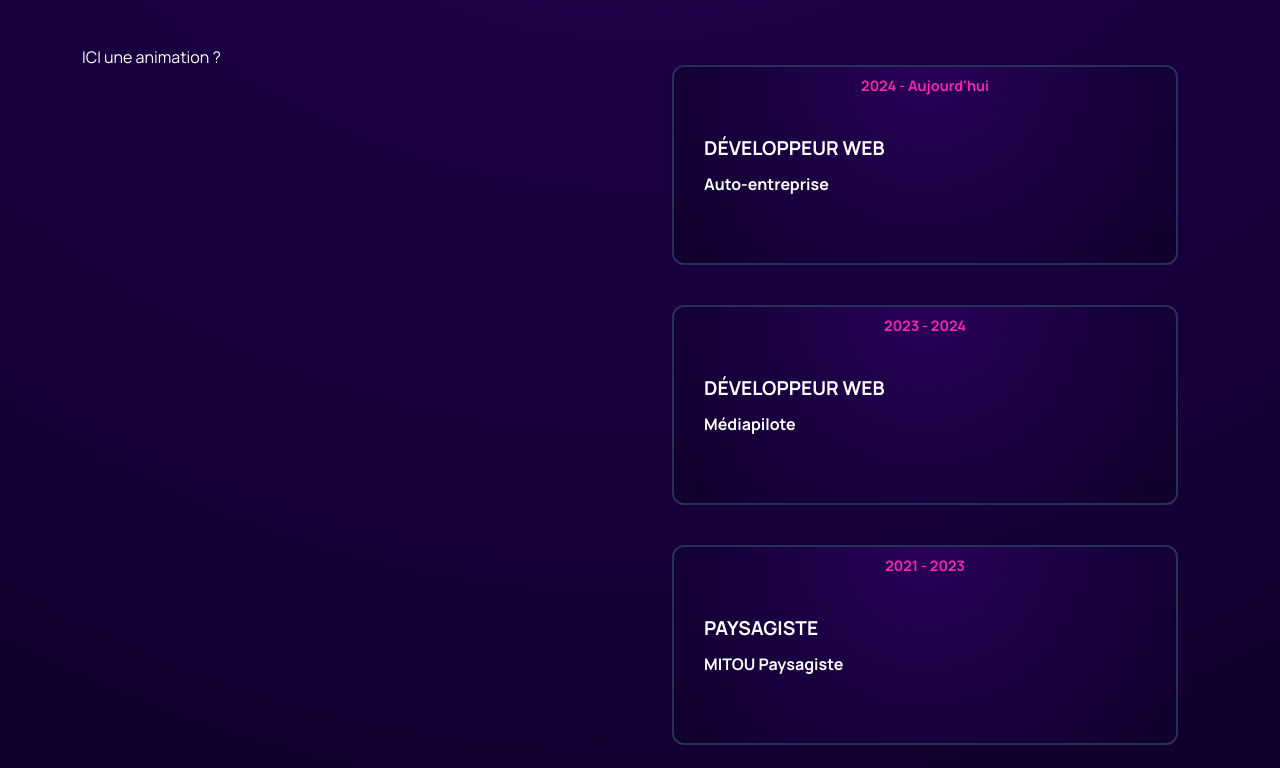
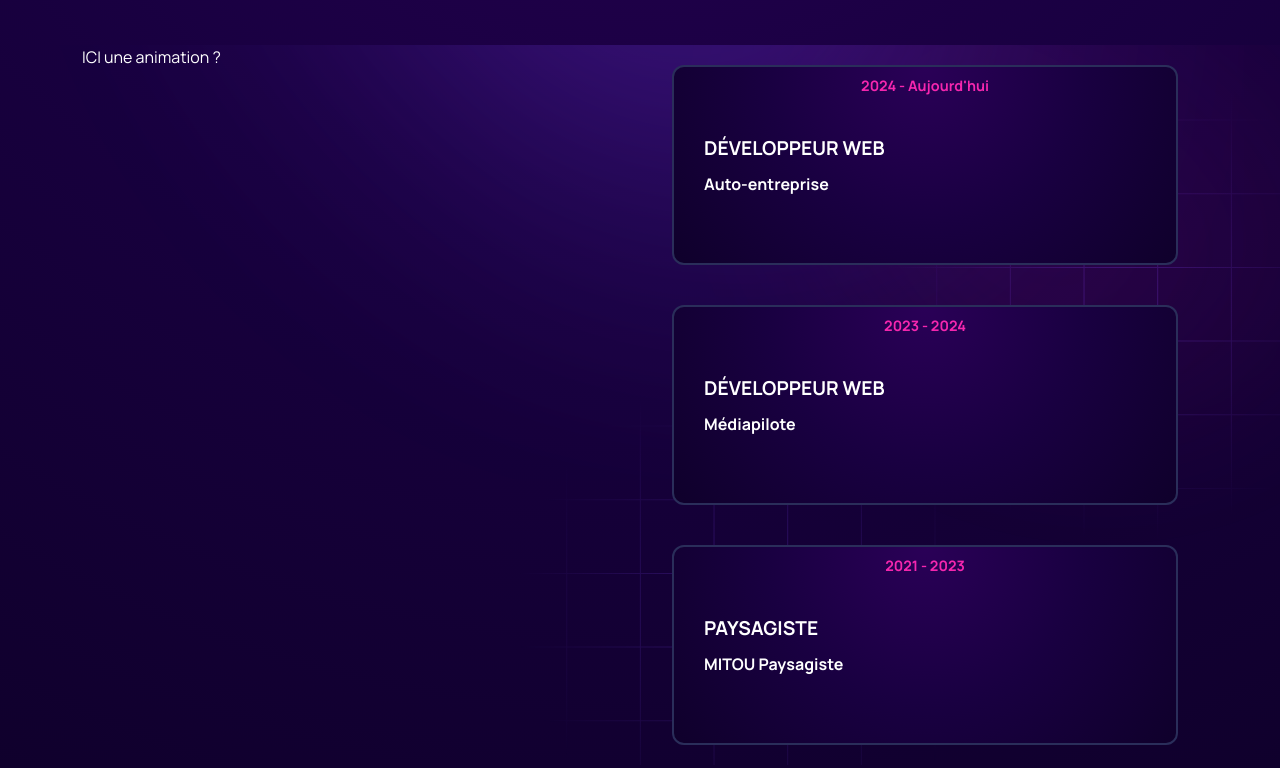
Before and after one commit to HeyYoPIerre/Staticportfolio, a plain HTML site: page index.html in a window 1280 px wide. Shown: the part 551-1319 px from the top of the page. Drawn offline with nearby package versions, Linux system fonts and the light colour scheme.

Commit message:
mise en page

```diff
--- a/app.css
+++ b/app.css
@@ -6,6 +6,11 @@ body {
     flex-direction: column;
     position: relative;
     background-color: #190041 !important;
+}
+
+#experience {
+    background-image: url('hero.svg');
+    background: opacity(0.5);
 }
 
 .color-gradiant {
--- a/app.js
+++ b/app.js
@@ -3,7 +3,7 @@ document.addEventListener("DOMContentLoaded", () => {
 
     const CONFIG = {
         proximity: 50,
-        opacity: 1, // Bordure lumineuse bien visible
+        opacity: 1,
     };
 
     const UPDATE = (event) => {
@@ -11,7 +11,6 @@ document.addEventListener("DOMContentLoaded", () => {
             const BORDER = CARD.querySelector(".glow-border");
             const BOUNDS = CARD.getBoundingClientRect();
 
-            // Vérifie si la souris est proche
             if (
                 event.clientX > BOUNDS.left - CONFIG.proximity &&
                 event.clientX < BOUNDS.right + CONFIG.proximity &&
@@ -23,7 +22,6 @@ document.addEventListener("DOMContentLoaded", () => {
                 BORDER.style.setProperty("--active", 0);
             }
 
-            // Calcul de l'angle pour l'effet de lumière
             const CENTER_X = BOUNDS.left + BOUNDS.width / 2;
             const CENTER_Y = BOUNDS.top + BOUNDS.height / 2;
             let ANGLE = Math.atan2(event.clientY - CENTER_Y, event.clientX - CENTER_X) * (180 / Math.PI);
```
Also changed, not shown: index.html (+1 -0 lines), hero.svg (added).
